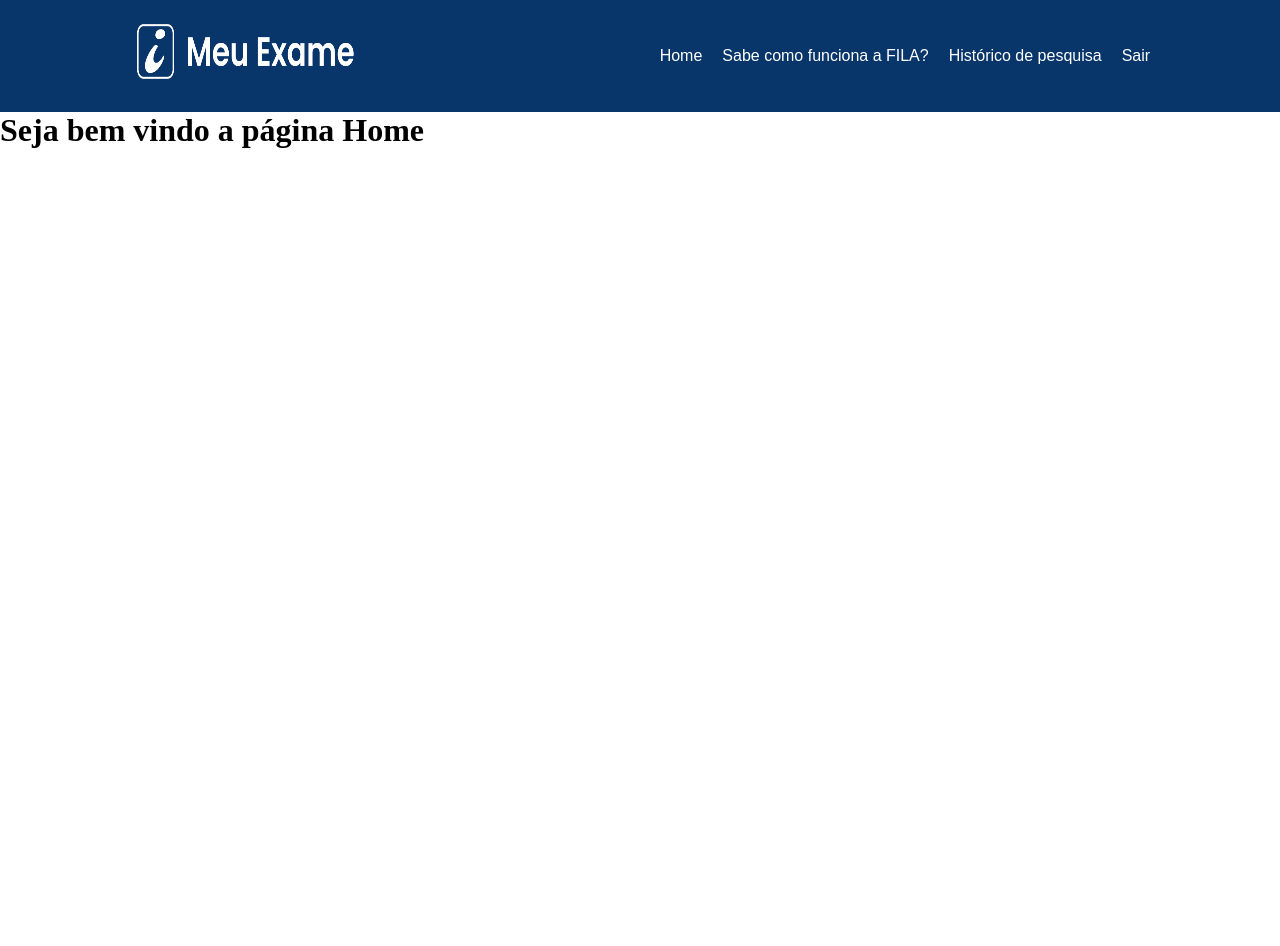
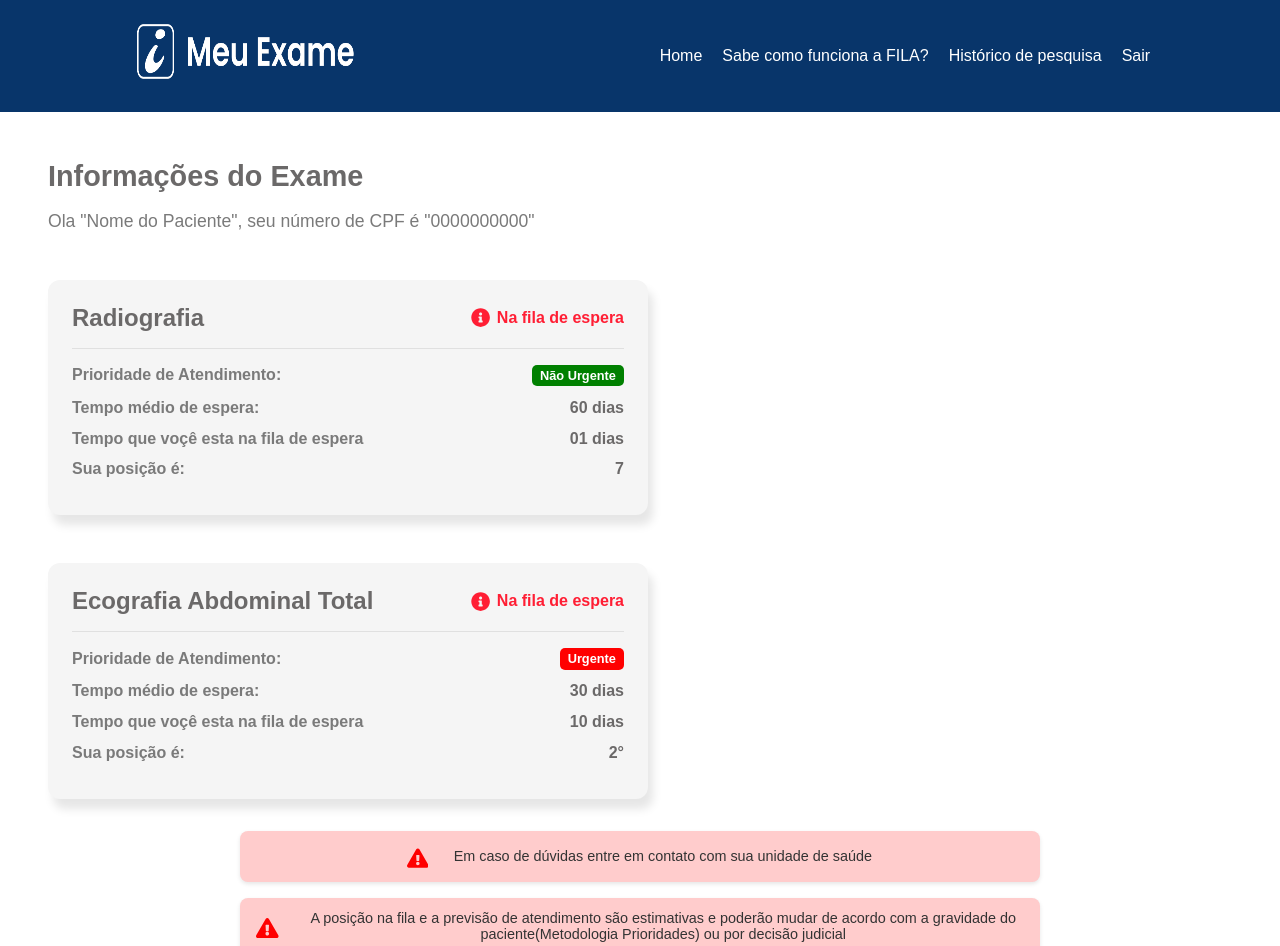
Before and after one commit to Carolbauer/meuExame, a React (Vite) app: page /home in a window 1280 px wide. Shown: the top 946 px of the page. Before the commit the page ends 800 px from the top, so only its background shows below. Built offline with nearby package versions, Linux system fonts and the light colour scheme.

Commit message:
Implementando front Home-page

```diff
--- a/package.json
+++ b/package.json
@@ -13,6 +13,7 @@
     "@supabase/supabase-js": "^2.49.4",
     "react": "^19.0.0",
     "react-dom": "^19.0.0",
+    "react-icons": "^5.5.0",
     "react-router-dom": "^6.30.0"
   },
   "devDependencies": {
--- /dev/null
+++ b/src/components/Card/Card.css
@@ -0,0 +1,90 @@
+.card {
+    background-color: #f5f5f5;
+    padding: 1.5rem;
+    border-radius: 12px;
+    box-shadow: 5px 10px 10px rgba(0, 0, 0, 0.1);
+    max-width: 600px;
+    font-family: Arial, sans-serif;
+    margin-top: 3rem;
+}
+
+.card-header {
+    display: flex;
+    justify-content: space-between;
+    align-items: center;
+    border-bottom: 1px solid #e0e0e0;
+    padding-bottom: 1rem;
+    margin-bottom: 1rem;
+}
+
+.examName {
+    margin: 0;
+    font-size: 1.rem;
+    font-weight: bold;
+    color: #6B6969;
+}
+
+.status {
+    display: flex;
+    align-items: center;
+    font-size: 1rem;
+    font-weight: bold;
+    color: #ff1e34;
+}
+
+.info-icon {
+    color: #ff1e34;
+    margin-right: 0.4rem;
+    font-size: 1.2rem;
+}
+
+.info-line {
+    display: flex;
+    justify-content: space-between;
+    align-items: center;
+    margin: 0.8rem 0;
+}
+
+.info-line strong {
+    color: #6B6969;
+    font-size: 1rem;
+}
+
+.value {
+    color: #6B6969;
+    font-size: 1rem;
+    text-align: right;
+    font-weight: bold;
+}
+
+.priority-yellow{
+    background-color: yellow;
+    color: black;
+    font-weight: bold;
+    padding: 0.2rem 0.5rem;
+    border-radius: 5px;
+    font-size: 0.8rem;
+}
+
+.priority-red{
+    background-color: red;
+    color: rgb(255, 255, 255);
+    font-weight: bold;
+    padding: 0.2rem 0.5rem;
+    border-radius: 5px;
+    font-size: 0.8rem;
+}
+
+.priority-green{
+    background-color: green;
+    color: rgb(255, 255, 255);
+    font-weight: bold;
+    padding: 0.2rem 0.5rem;
+    border-radius: 5px;
+    font-size: 0.8rem;
+}
+
+.card-body strong {
+    color: #7a7a7a
+
+}
--- /dev/null
+++ b/src/components/Card/Card.jsx
@@ -0,0 +1,79 @@
+import { FaInfoCircle } from "react-icons/fa";
+import "./Card.css"
+function getPriorityClass(priority) {
+    switch (priority) {
+      case "Urgente":
+        return "priority-red";
+      case "Pouco Urgente":
+        return "priority-yellow";
+      case "Não Urgente":
+        return "priority-green";
+      default:
+        return "";
+    }
+  }
+function Card({ examName, status, priority, avgWaitTime, timeInQueue, position, date, time, location, address }) {
+    return (
+        <div className="card">
+            <div className="card-header">
+                <h2 className="examName">{examName}</h2>
+                <div className="status">
+                    <FaInfoCircle className="info-icon" />
+                    <span className="font-info">{status}</span>
+                </div>
+            </div>
+            <div className="card-body">
+                {priority && (
+                    <div className="info-line">
+                        <strong>Prioridade de Atendimento:</strong>
+                        <span className={`value priority ${getPriorityClass(priority)}`}> {priority} </span>
+                    </div>
+                )}
+                {avgWaitTime && (
+                    <div className="info-line">
+                        <strong>Tempo médio de espera:</strong>
+                        <span className="value">{avgWaitTime}</span>
+                    </div>
+                )}
+                {timeInQueue && (
+                    <div className="info-line">
+                        <strong>Tempo que voçê esta na fila de espera</strong>
+                        <span className="value">{timeInQueue}</span>
+                    </div>
+                )}
+                {position && (
+                    <div className="info-line">
+                        <strong>Sua posição é:</strong>
+                        <span className="value">{position}</span>
+                    </div>
+                )}
+                {date && (
+                    <div className="info-line">
+                        <strong>DATA: </strong>
+                        <span className="value">{date}</span>
+                    </div>
+                )}
+                {time && (
+                    <div className="info-line">
+                        <strong>HORA: </strong>
+                        <span className="value">{time}</span>
+                    </div>
+                )}
+                {location && (
+                    <div className="info-line">
+                        <strong>LOCAL: </strong>
+                        <span className="value">{location}</span>
+                    </div>
+                )}
+                {address && (
+                    <div className="info-line">
+                        <strong>ENDEREÇO: </strong>
+                        <span className="value">{address}</span>
+                    </div>
+                )}
+            </div>
+        </div>
+    )
+}
+
+export default Card
--- /dev/null
+++ b/src/pages/HomePage/HomePage.css
@@ -0,0 +1,58 @@
+.container-page {
+    padding: 3rem 3rem;
+    font-family: Arial, sans-serif;
+}
+
+.title {
+    font-size: 1.8rem;
+    font-weight: bold;
+    color: #6B6969;
+    margin-bottom: 1.1rem;
+}
+
+.container-page p {
+    font-size: 1.1rem;
+    color: #7a7a7a;
+    margin-bottom: 2rem;
+}
+
+.alerts {
+    margin-top: 2rem;
+    display: flex;
+    flex-direction: column;
+    gap: 1rem;
+  }
+
+  .alert {
+    display: flex;
+    justify-content: center;
+    background-color: #ffcccc;
+    padding: 0.75rem 1rem;
+    border-radius: 8px;
+    box-shadow: 0px 2px 4px rgba(0, 0, 0, 0.1);
+    width: 800px;
+    margin: auto;
+  }
+
+  .alert-content {
+    display: flex;
+    align-items: center;
+    gap: 1.5rem;
+    text-align: center;
+  }
+
+  .alert-icon {
+    color: red;
+    font-size: 1.5rem;
+    margin-top: 0.2rem;
+  }
+
+  .alert span {
+    font-size: 0.9rem;
+    color: #333;
+    flex: 1 1 100%;
+  }
+
+  .alert span strong {
+    color: red;
+  }
--- a/src/pages/HomePage/HomePage.jsx
+++ b/src/pages/HomePage/HomePage.jsx
@@ -1,4 +1,7 @@
 import { useNavigate } from "react-router-dom";
+import Card from "../../components/Card/Card";
+import "./HomePage.css"
+import { FaExclamationTriangle } from "react-icons/fa";
 
 function HomePage() {
   const navigation = useNavigate();
@@ -7,7 +10,48 @@ function HomePage() {
     navigation("/home");
   }
 
-  return <h1>Seja bem vindo a página Home</h1>;
+  return (
+    <div className="container-page">
+      <h2 className="title">Informações do Exame</h2>
+      <p className="text-page">Ola "Nome do Paciente", seu número de CPF é "0000000000"</p>
+
+      <div>
+        <Card
+          examName={"Radiografia"}
+          status={"Na fila de espera"}
+          priority={"Não Urgente"}
+          avgWaitTime={"60 dias"}
+          timeInQueue={"01 dias"}
+          position={"7"} />
+      </div>
+
+      <div>
+        <Card
+          examName={"Ecografia Abdominal Total"}
+          status={"Na fila de espera"}
+          priority={"Urgente"}
+          avgWaitTime={"30 dias"}
+          timeInQueue={"10 dias"}
+          position={"2°"} />
+      </div>
+      <div className="alerts">
+        <div className="alert">
+          <div className="alert-content">
+            <FaExclamationTriangle className="alert-icon" />
+            <span>Em caso de dúvidas entre em contato com sua unidade de saúde</span>
+          </div>
+
+        </div>
+        <div className="alert">
+          <div className="alert-content">
+            <FaExclamationTriangle className="alert-icon" />
+            <span>A posição na fila e a previsão de atendimento são estimativas e poderão mudar de acordo com a gravidade do paciente(Metodologia Prioridades) ou por decisão judicial</span>
+          </div>
+
+        </div>
+      </div>
+    </div>
+  )
 }
 
 export default HomePage;
```
